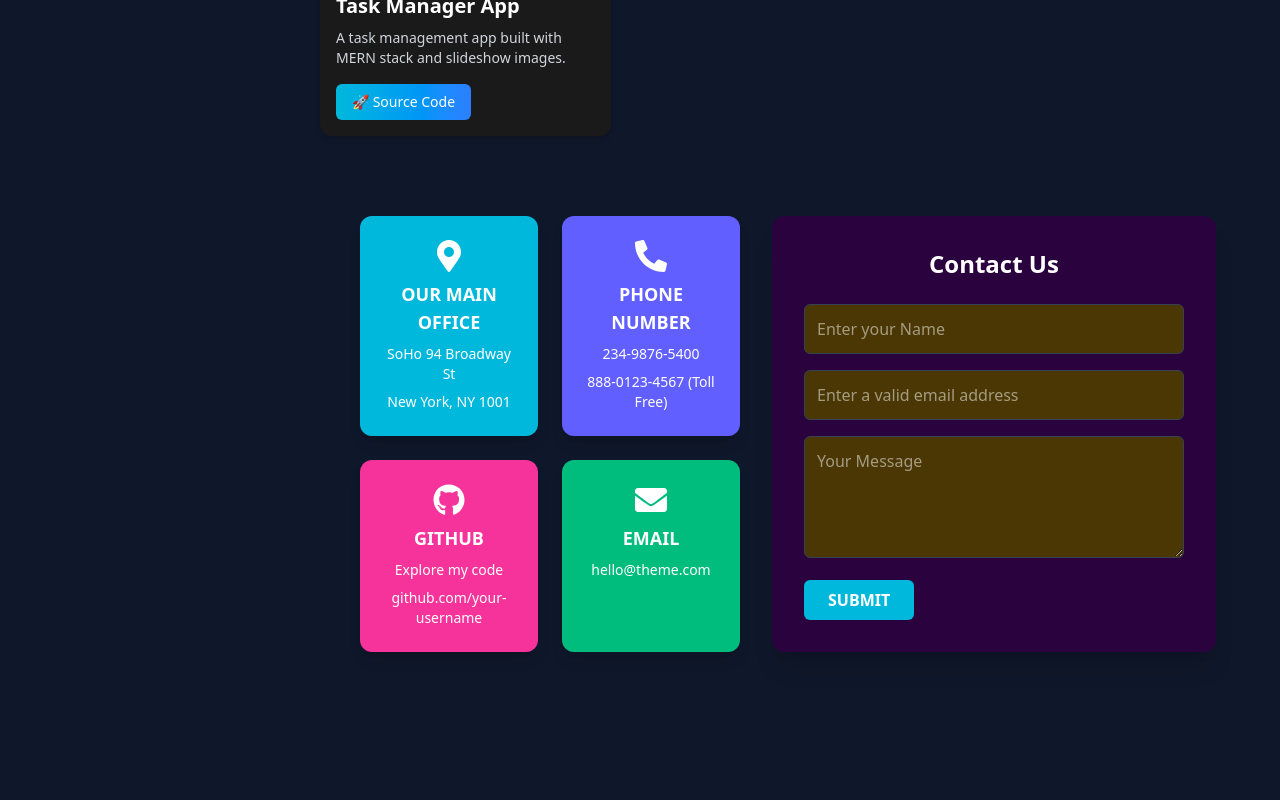
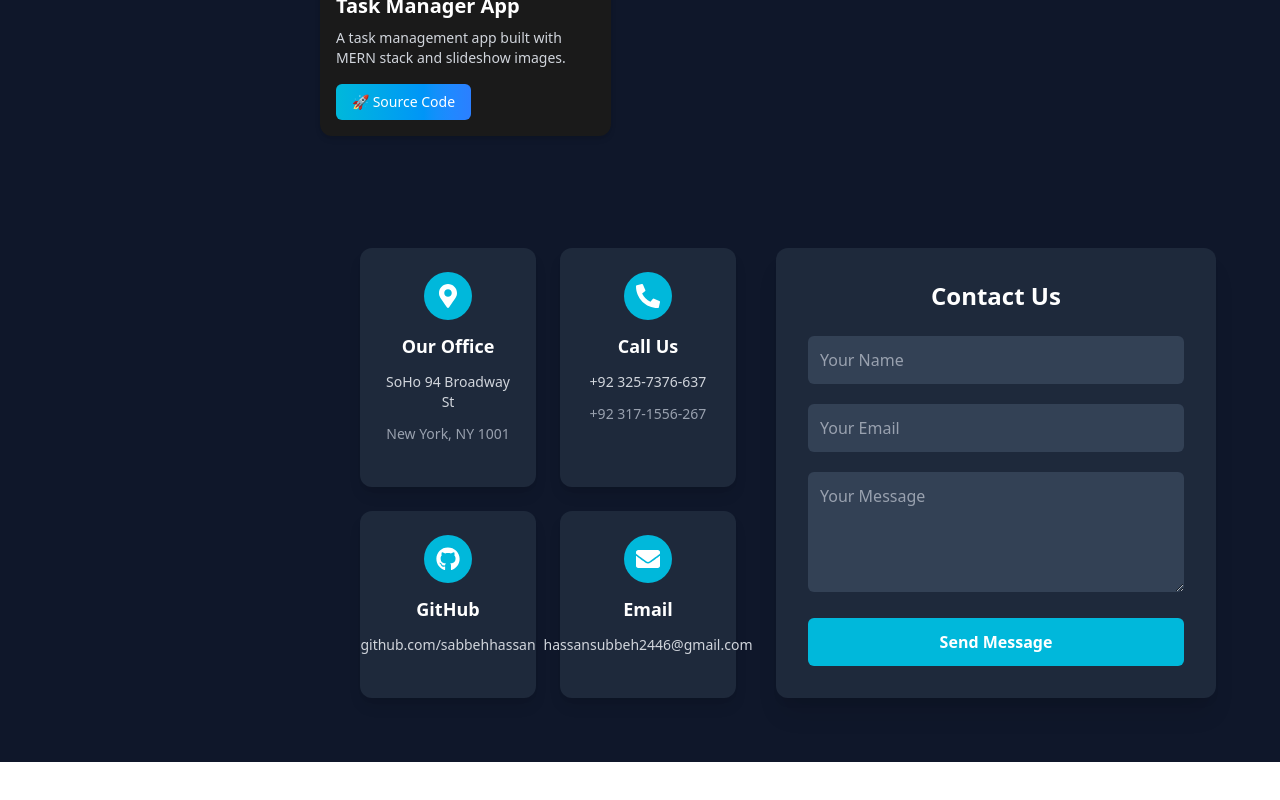
Before and after one commit to sabbehhassan/Portfolio, a React (Vite) app: page / in a window 1280 px wide. Shown: the part 3854-4654 px from the top of the page. After the commit the page ends 4616 px from the top, so only its background shows below. Built offline with nearby package versions, Linux system fonts and the light colour scheme.

Commit message:
change layout and styling or contact section added address contact number email and githun link

```diff
--- a/src/components/ContactMe/index.jsx
+++ b/src/components/ContactMe/index.jsx
@@ -4,80 +4,76 @@ import { FaMapMarkerAlt, FaPhoneAlt, FaEnvelope, FaGithub } from "react-icons/fa
 const ContactSection = () => {
   const cardData = [
     {
-      icon: <FaMapMarkerAlt size={32} />,
-      title: "OUR MAIN OFFICE",
+      icon: <FaMapMarkerAlt size={24} />,
+      title: "Our Office",
       line1: "SoHo 94 Broadway St",
       line2: "New York, NY 1001",
-      bg: "bg-cyan-500",
     },
     {
-      icon: <FaPhoneAlt size={32} />,
-      title: "PHONE NUMBER",
-      line1: "234-9876-5400",
-      line2: "888-0123-4567 (Toll Free)",
-      bg: "bg-indigo-500",
+      icon: <FaPhoneAlt size={24} />,
+      title: "Call Us",
+      line1: "+92 325-7376-637",
+      line2: "+92 317-1556-267",
     },
     {
-      icon: <FaGithub size={32} />,
-      title: "GITHUB",
-      line1: "Explore my code",
-      line2: "github.com/your-username", // Replace with actual username
-      bg: "bg-pink-500",
+      icon: <FaGithub size={24} />,
+      title: "GitHub",
+      line1: "github.com/sabbehhassan",
+      line2: "",
     },
     {
-      icon: <FaEnvelope size={32} />,
-      title: "EMAIL",
-      line1: "hello@theme.com",
-      line2: "",
-      bg: "bg-emerald-500",
+      icon: <FaEnvelope size={24} />,
+      title: "Email",
+      line1: "hassansubbeh2446@gmail.com",
     },
   ];
 
   return (
-    <section className="bg-[#0f172a] text-white py-8 px-4 md:px-16 md:h-160">
-      <div className="flex flex-col lg:flex-row justify-between gap-8 max-w-7xl mx-auto">
-
-        {/* Left Info Cards */}
+    <section className="bg-[#0f172a] text-white py-16 px-6 md:px-16">
+      <div className="max-w-7xl mx-auto flex flex-col lg:flex-row gap-10">
+        {/* Info Cards */}
         <div className="grid grid-cols-1 sm:grid-cols-2 gap-6 flex-1">
           {cardData.map((item, index) => (
             <div
               key={index}
-              className={`rounded-xl p-6 shadow-lg transition-transform duration-300 ${item.bg} hover:scale-105 active:scale-95`}
+              className="bg-[#1e293b] bg-opacity-90 rounded-xl p-6 shadow-lg hover:shadow-cyan-500/30 transition-transform hover:scale-105"
             >
-              <div className="flex flex-col items-center justify-center text-center space-y-2">
-                <div className="text-white">{item.icon}</div>
+              <div className="flex flex-col items-center text-center space-y-3">
+                <div className="bg-cyan-500 p-3 rounded-full text-white">
+                  {item.icon}
+                </div>
                 <h3 className="text-lg font-semibold">{item.title}</h3>
-                <p className="text-sm">{item.line1}</p>
-                {item.line2 && <p className="text-sm">{item.line2}</p>}
+                <p className="text-sm text-gray-300">{item.line1}</p>
+                {item.line2 && <p className="text-sm text-gray-400">{item.line2}</p>}
               </div>
             </div>
           ))}
         </div>
 
-        {/* Right Contact Form */}
-        <div className="bg-[#2a033e] rounded-xl p-8 flex-1 shadow-xl w-full max-w-xl mx-auto">
-          <h2 className="text-2xl font-bold mb-6 text-center text-white">Contact Us</h2>
-          <form className="space-y-4">
+        {/* Contact Form */}
+        <div className="flex-1 bg-[#1e293b] bg-opacity-95 rounded-xl p-8 shadow-xl max-w-xl w-full mx-auto">
+          <h2 className="text-2xl font-bold mb-6 text-center">Contact Us</h2>
+          <form className="space-y-5">
             <input
               type="text"
-              placeholder="Enter your Name"
-              className="w-full p-3 rounded-md bg-[#4a3703] text-white border border-gray-700 focus:outline-none focus:ring-2 focus:ring-cyan-500"
+              placeholder="Your Name"
+              className="w-full p-3 rounded-md bg-[#334155] text-white placeholder-gray-400 focus:outline-none focus:ring-2 focus:ring-cyan-500"
             />
             <input
               type="email"
-              placeholder="Enter a valid email address"
-              className="w-full p-3 rounded-md bg-[#4a3703] text-white border border-gray-700 focus:outline-none focus:ring-2 focus:ring-cyan-500"
+              placeholder="Your Email"
+              className="w-full p-3 rounded-md bg-[#334155] text-white placeholder-gray-400 focus:outline-none focus:ring-2 focus:ring-cyan-500"
             />
             <textarea
               rows="4"
               placeholder="Your Message"
-              className="w-full p-3 rounded-md bg-[#4a3703] text-white border border-gray-700 focus:outline-none focus:ring-2 focus:ring-cyan-500"
+              className="w-full p-3 rounded-md bg-[#334155] text-white placeholder-gray-400 focus:outline-none focus:ring-2 focus:ring-cyan-500"
             />
             <button
               type="submit"
-              className="bg-cyan-500 text-white font-bold py-2 px-6 rounded-md hover:bg-cyan-600 transition"
+              className="w-full bg-cyan-500 hover:bg-cyan-600 text-white font-bold py-3 rounded-md transition"
             >
-              SUBMIT
+              Send Message
             </button>
           </form>
         </div>
```
